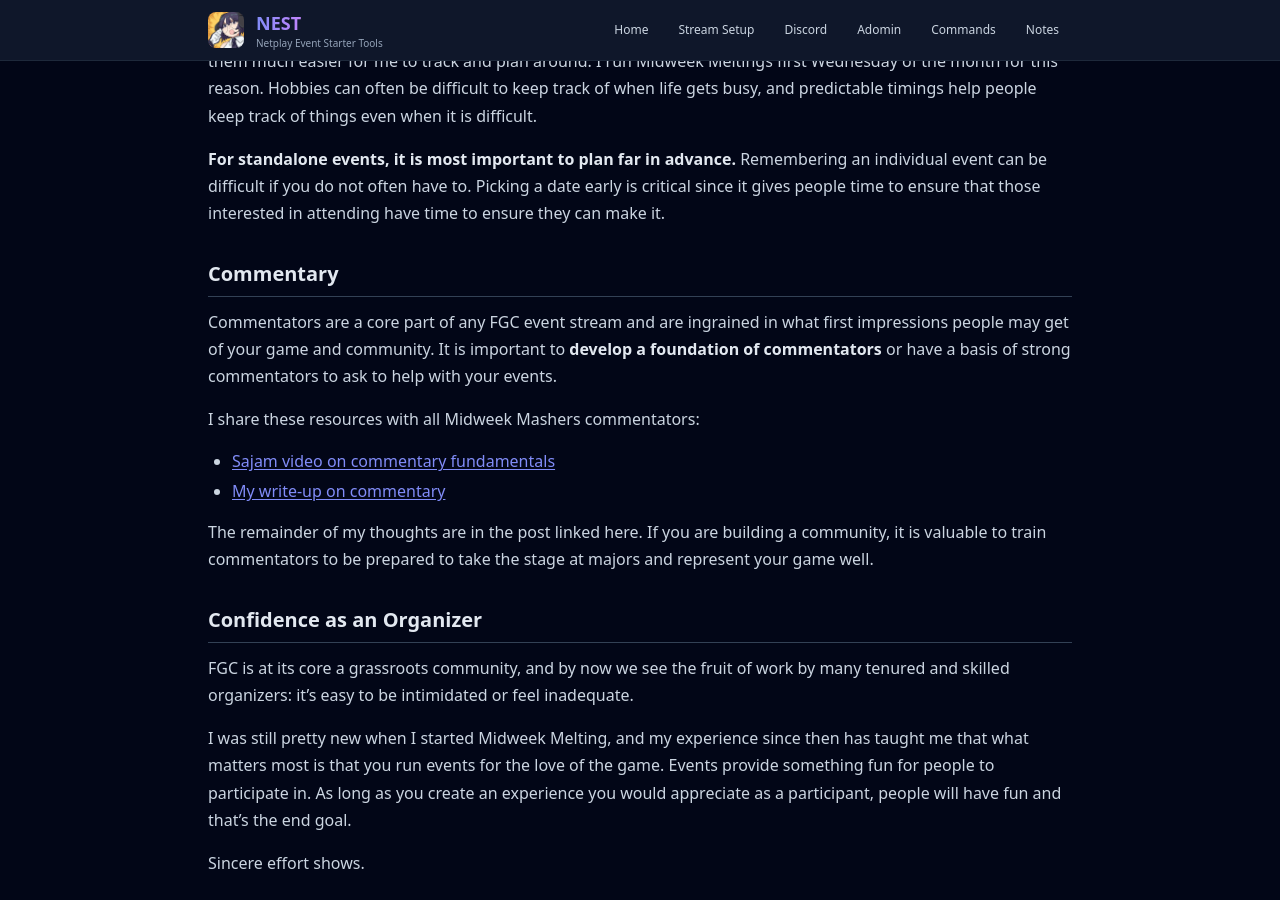
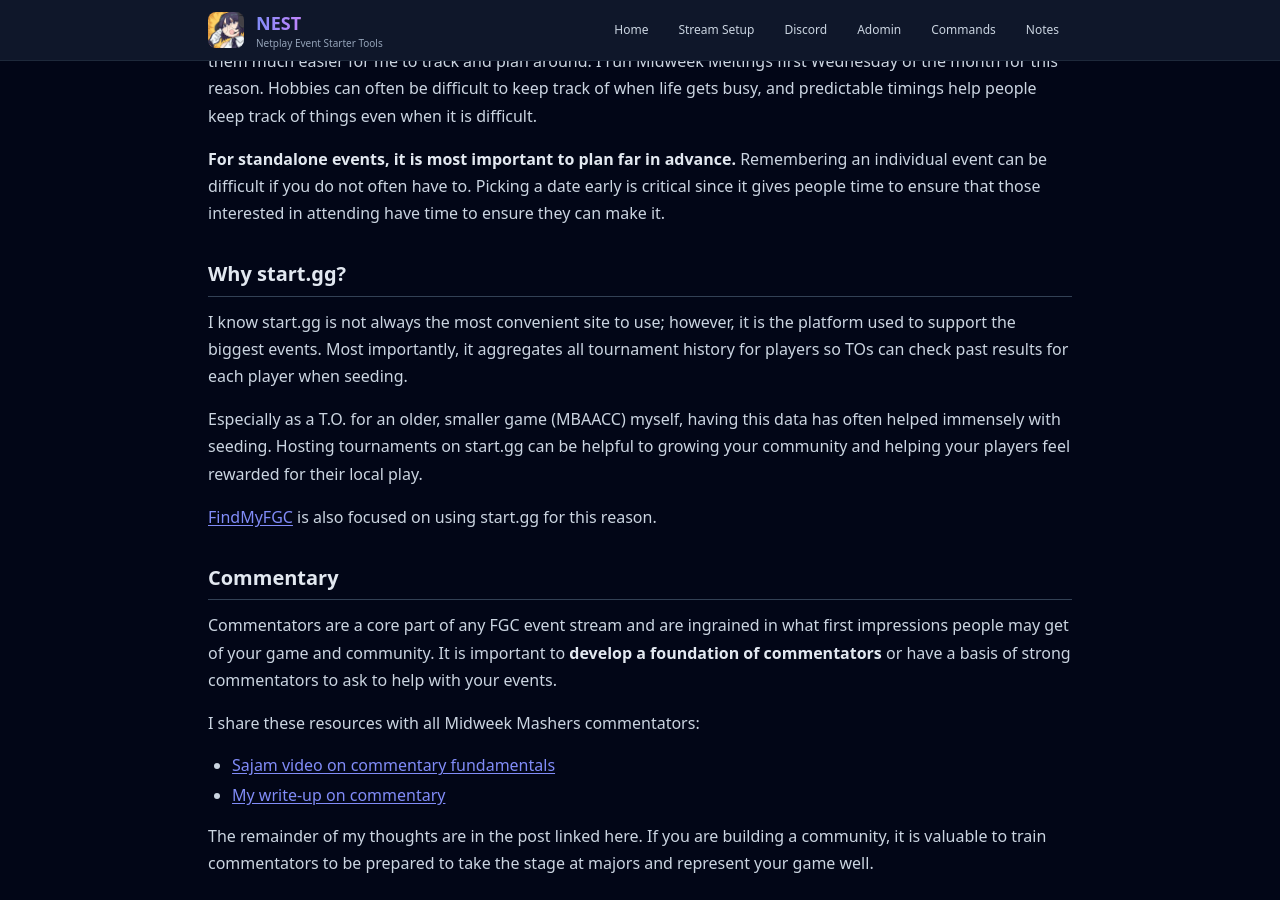
Before and after one commit to enpicie/nest, a Jekyll site: the page built from notes.md, in a window 1280 px wide and 900 px high, scrolled down 1269 px. Built offline with Jekyll 4.4.1, drawn with Linux system fonts in a browser that asks for light colours; nearby versions of some CDN libraries.

Commit message:
add start.gg note

```diff
--- a/notes.md
+++ b/notes.md
@@ -44,6 +44,14 @@
 
 **For standalone events, it is most important to plan far in advance.** Remembering an individual event can be difficult if you do not often have to. Picking a date early is critical since it gives people time to ensure that those interested in attending have time to ensure they can make it.
 
+## Why start.gg?
+
+I know start.gg is not always the most convenient site to use; however, it is the platform used to support the biggest events. Most importantly, it aggregates all tournament history for players so TOs can check past results for each player when seeding.
+
+Especially as a T.O. for an older, smaller game (MBAACC) myself, having this data has often helped immensely with seeding. Hosting tournaments on start.gg can be helpful to growing your community and helping your players feel rewarded for their local play.
+
+[FindMyFGC](https://www.findmyfgc.cc/) is also focused on using start.gg for this reason.
+
 ## Commentary
 
 Commentators are a core part of any FGC event stream and are ingrained in what first impressions people may get of your game and community. It is important to **develop a foundation of commentators** or have a basis of strong commentators to ask to help with your events.
```
